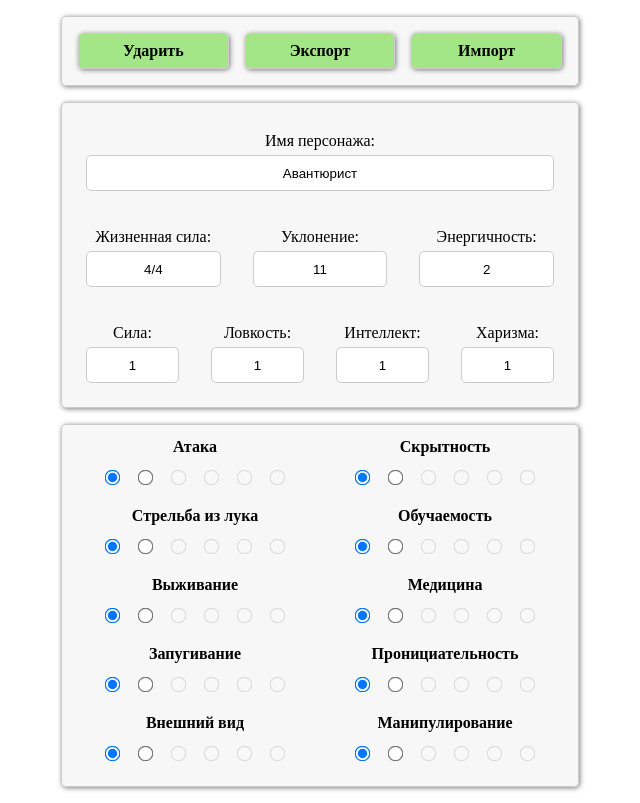
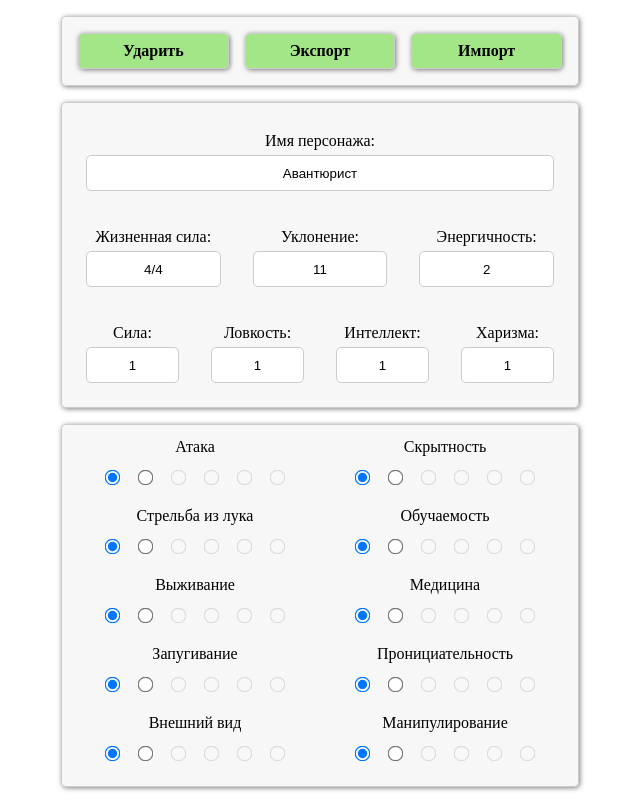
Before and after one commit to MikhailValkov/character-editor, a React (Create React App) app: page / in a window 1280 px wide. Shown: the whole page, without its empty margins (320-960 px from the left). Built offline with nearby package versions, Linux system fonts and the light colour scheme.

Commit message:
back to normal weight font

```diff
--- a/src/styles/Skill.css
+++ b/src/styles/Skill.css
@@ -18,7 +18,6 @@
   display: block;
   text-align: center;
   margin: 5px;
-  font-weight: bolder;
 }
 
 .Skill-Wrapper {
```
